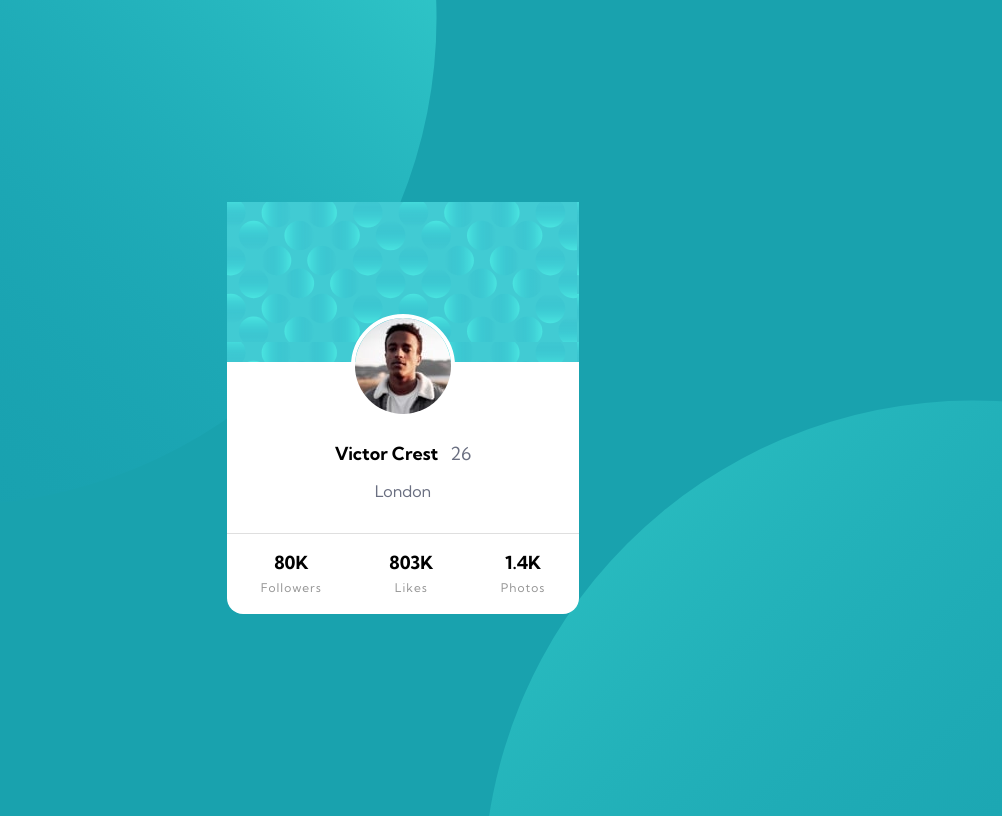
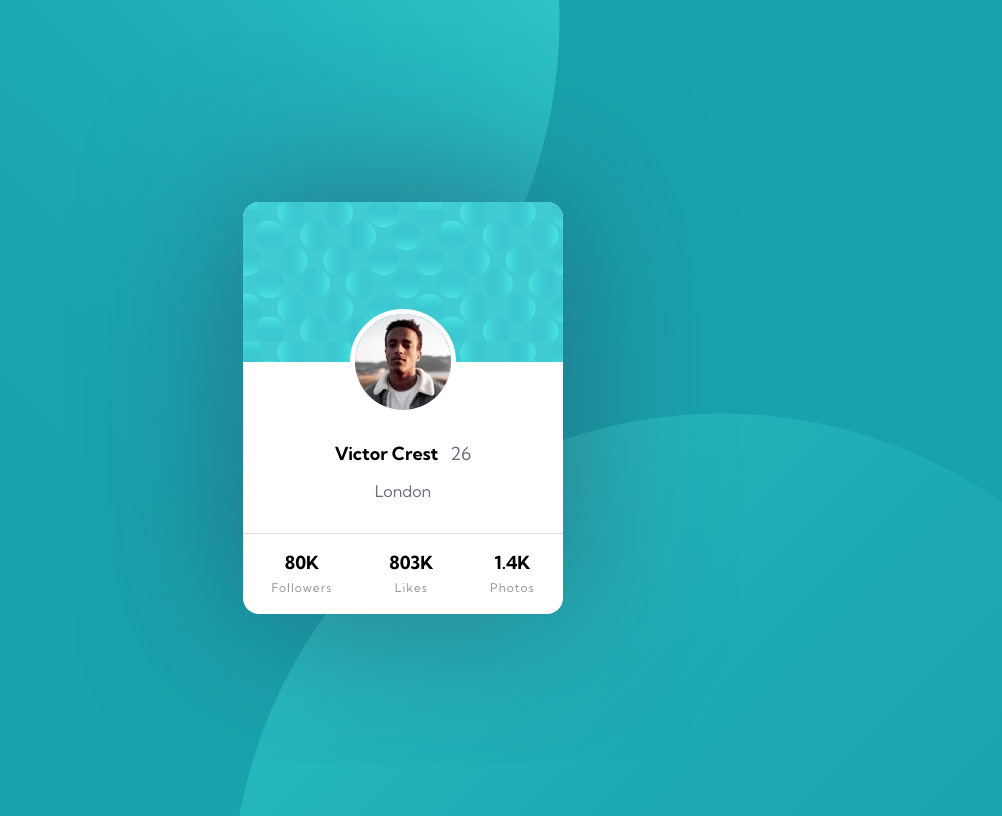
Before and after one commit to Yosity/-Profile-card-component, a plain HTML site: page index.html in a window 1280 px wide. Shown: the whole page, without its empty margins (237-1239 px from the left). Drawn offline with Linux system fonts and the light colour scheme.

Commit message:
Uploaded final project files

```diff
--- a/style.css
+++ b/style.css
@@ -9,16 +9,18 @@ body {
     background-image: url("images/bg-pattern-top.svg"),url("images/bg-pattern-bottom.svg");
     background-repeat: no-repeat;
     background-position: left top, right top;
-    background-position-x: -38vh , 90vh;
-    background-position-y: -59vh , 50vh;
+    background-position-x: -60% , 155%;
+    background-position-y: 290% , -255%;
 
     font-family: 'Kumbh Sans', sans-serif;
 }
 
 .frame {
     background-color: white;
-    min-width: 22rem ;
+    min-width: 20rem ;
     border-radius: 1rem;
+    overflow: hidden;
+    box-shadow: 0 1px 150px 0px hsla(229, 23%, 23%,0.5);
 }
 .cover {
     background-image: url("images/bg-pattern-card.svg");
@@ -28,10 +30,10 @@ body {
 }
 img {
     position: absolute;
-    top: 70%;
+    top: 67%;
     left: 50%;
     transform: translateX(-50%);
-    border: 4px solid white;
+    border: 5px solid white;
     border-radius: 4rem;
 }
 
@@ -54,6 +56,7 @@ h1 {
     margin-top: 2rem ;
     border-top: 1px solid hsla(0, 0%, 59%,0.3);
 }
+
 .quantities h1 span{
     font-size: 12px;
     font-weight: 400;
```
Also changed, not shown: index.html (+0 -6 lines), 1 other file.
